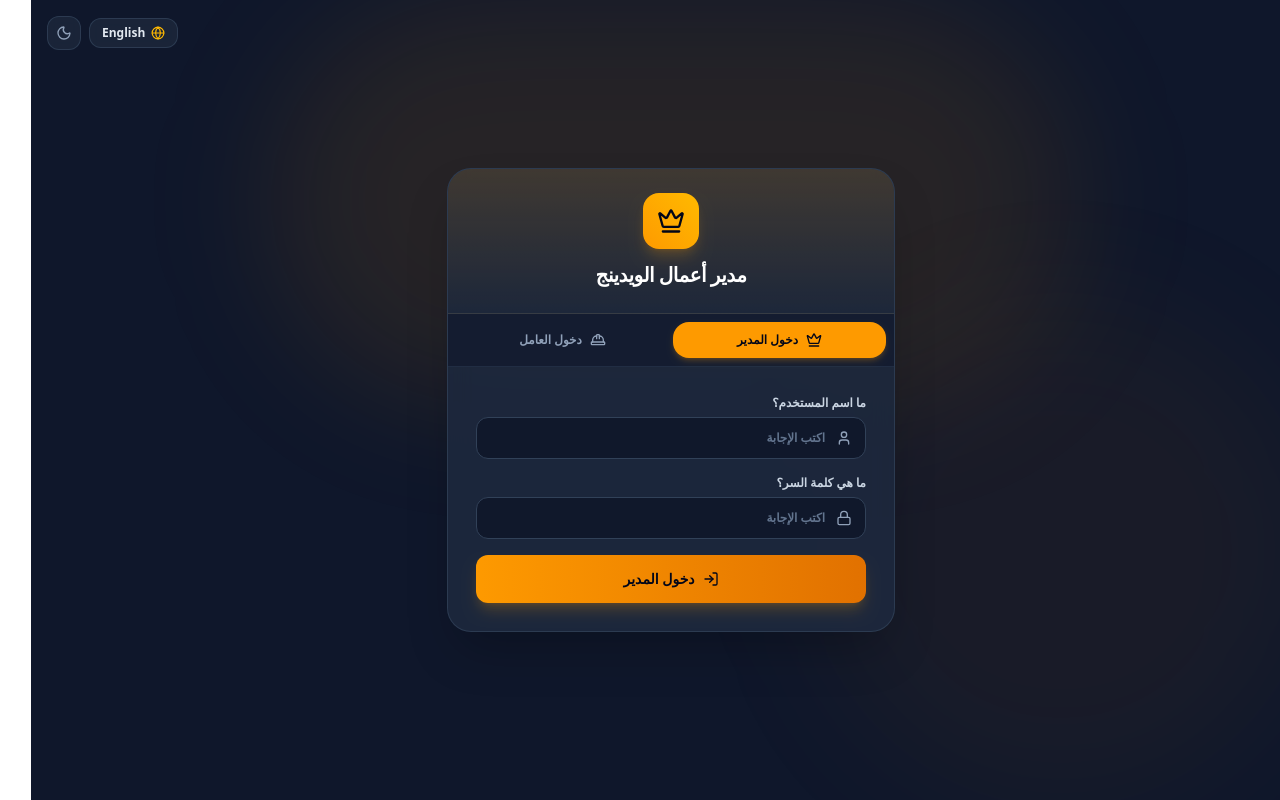
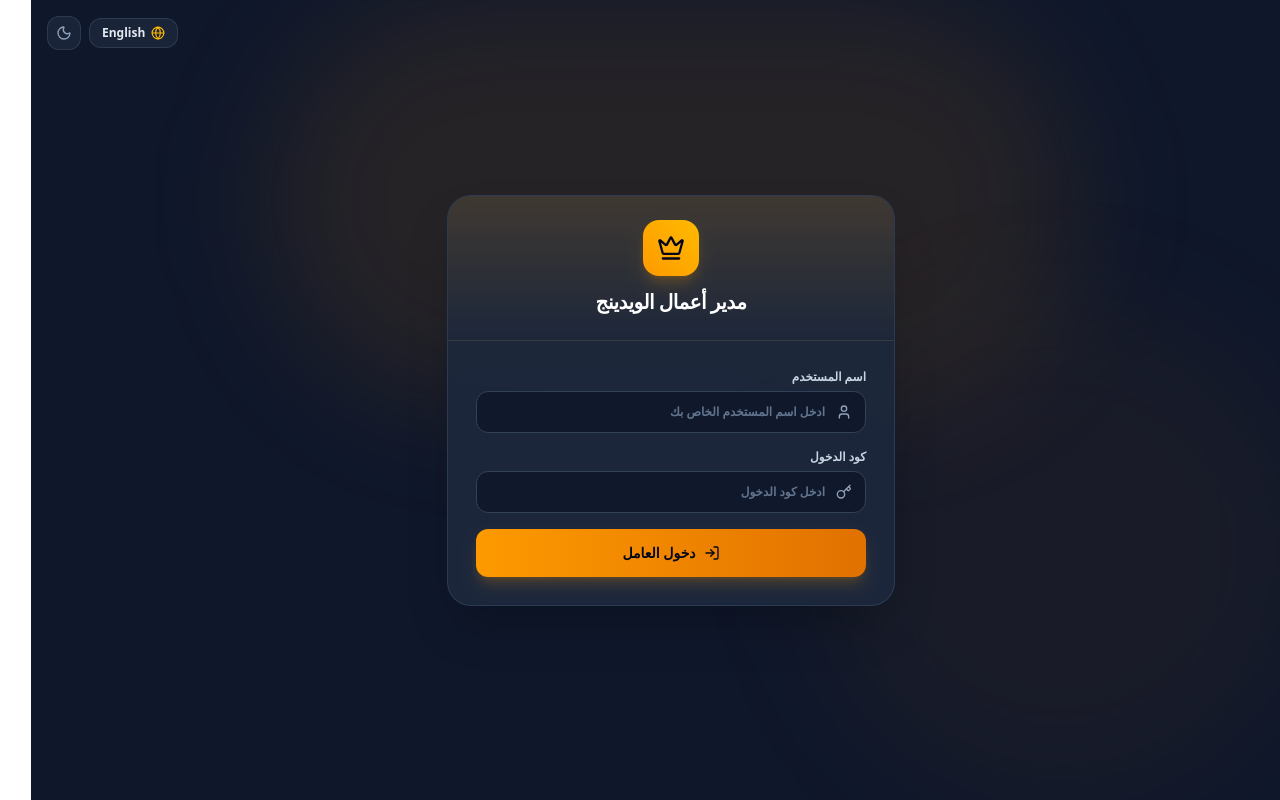
Before and after one commit to eslammadeh93/wedding-work-manager, a React (Vite) app: page / in a window 1280 px wide. Built offline with nearby package versions, Linux system fonts and the light colour scheme; no server answers; the database is empty.

Commit message:
Refactor LoginPage to implement double-tap functionality for switching between manager and worker login; adjust initial active tab state and clean up button handlers.

```diff
--- a/src/components/auth/LoginPage.tsx
+++ b/src/components/auth/LoginPage.tsx
@@ -1,5 +1,5 @@
-import React, { useState } from 'react';
-import { Lock, LogIn, AlertCircle, Globe, Sun, Moon, Crown, User, HardHat, Key } from 'lucide-react';
+import React, { useRef, useState } from 'react';
+import { Lock, LogIn, AlertCircle, Globe, Sun, Moon, Crown, User, Key } from 'lucide-react';
 import { useLanguage } from '../../context/LanguageContext';
 import { useTheme } from '../../context/ThemeContext';
 import { useAuth } from '../../context/AuthContext';
@@ -9,7 +9,7 @@ export const LoginPage: React.FC = () => {
   const { theme, toggleTheme } = useTheme();
   const { loginLocalSession, loginWorker, authError, clearError } = useAuth();
 
-  const [activeTab, setActiveTab] = useState<'manager' | 'worker'>('manager');
+  const [activeTab, setActiveTab] = useState<'manager' | 'worker'>('worker');
 
   // Manager state
   const [managerUsername, setManagerUsername] = useState('');
@@ -20,6 +20,7 @@ export const LoginPage: React.FC = () => {
   const [workerLoginCode, setWorkerLoginCode] = useState('');
 
   const [errorMessage, setErrorMessage] = useState<string | null>(null);
+  const lastLogoTapAt = useRef(0);
 
   const displayError = errorMessage || authError;
 
@@ -60,6 +61,19 @@ export const LoginPage: React.FC = () => {
     }
   };
 
+  const handleLogoTap = () => {
+    const now = Date.now();
+    const isDoubleTap = now - lastLogoTapAt.current < 350;
+    lastLogoTapAt.current = now;
+
+    if (isDoubleTap) {
+      setActiveTab((tab) => (tab === 'worker' ? 'manager' : 'worker'));
+      setErrorMessage(null);
+      clearError();
+      lastLogoTapAt.current = 0;
+    }
+  };
+
   return (
     <div className="min-h-screen bg-slate-900 text-slate-100 flex flex-col justify-center items-center p-4 relative overflow-hidden font-sans" dir="rtl">
       {/* Background Decorative Accents */}
@@ -90,49 +104,17 @@ export const LoginPage: React.FC = () => {
 
         {/* Card Header Branding */}
         <div className="p-6 text-center bg-gradient-to-b from-amber-500/15 to-transparent border-b border-slate-700/50">
-          <div className="w-14 h-14 mx-auto mb-3 bg-gradient-to-tr from-amber-500 to-amber-400 rounded-2xl flex items-center justify-center text-slate-950 shadow-lg shadow-amber-500/20">
+          <button
+            type="button"
+            onClick={handleLogoTap}
+            className="w-14 h-14 mx-auto mb-3 bg-gradient-to-tr from-amber-500 to-amber-400 rounded-2xl flex items-center justify-center text-slate-950 shadow-lg shadow-amber-500/20 cursor-pointer"
+            aria-label="تغيير نوع تسجيل الدخول"
+          >
             <Crown className="w-7 h-7" />
-          </div>
+          </button>
           <h1 className="text-xl font-black text-white tracking-tight">
             {t('appName')}
           </h1>
-        </div>
-
-        {/* Login Type Tabs (Manager vs Worker) */}
-        <div className="grid grid-cols-2 p-2 bg-slate-900/60 border-b border-slate-700/50 gap-1">
-          <button
-            type="button"
-            onClick={() => {
-              setActiveTab('manager');
-              setErrorMessage(null);
-              clearError();
-            }}
-            className={`py-2.5 px-3 rounded-2xl text-xs font-black flex items-center justify-center gap-2 transition-all cursor-pointer ${
-              activeTab === 'manager'
-                ? 'bg-amber-500 text-slate-950 shadow-md shadow-amber-500/20'
-                : 'text-slate-400 hover:text-slate-200 hover:bg-slate-800/50'
-            }`}
-          >
-            <Crown className="w-4 h-4" />
-            <span>{t('managerLogin')}</span>
-          </button>
-
-          <button
-            type="button"
-            onClick={() => {
-              setActiveTab('worker');
-              setErrorMessage(null);
-              clearError();
-            }}
-            className={`py-2.5 px-3 rounded-2xl text-xs font-black flex items-center justify-center gap-2 transition-all cursor-pointer ${
-              activeTab === 'worker'
-                ? 'bg-amber-500 text-slate-950 shadow-md shadow-amber-500/20'
-                : 'text-slate-400 hover:text-slate-200 hover:bg-slate-800/50'
-            }`}
-          >
-            <HardHat className="w-4 h-4" />
-            <span>{t('workerLogin')}</span>
-          </button>
         </div>
 
         {/* Card Body */}
```
